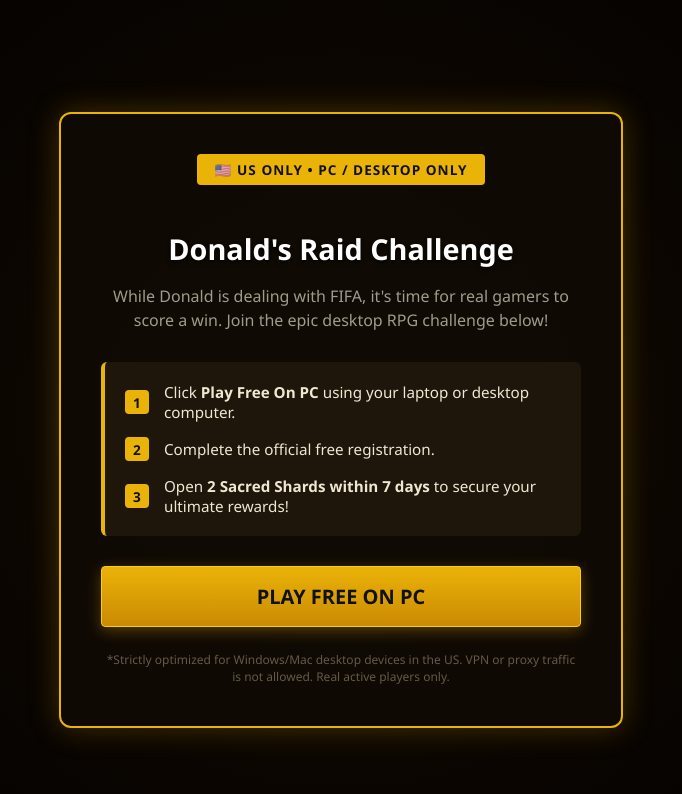
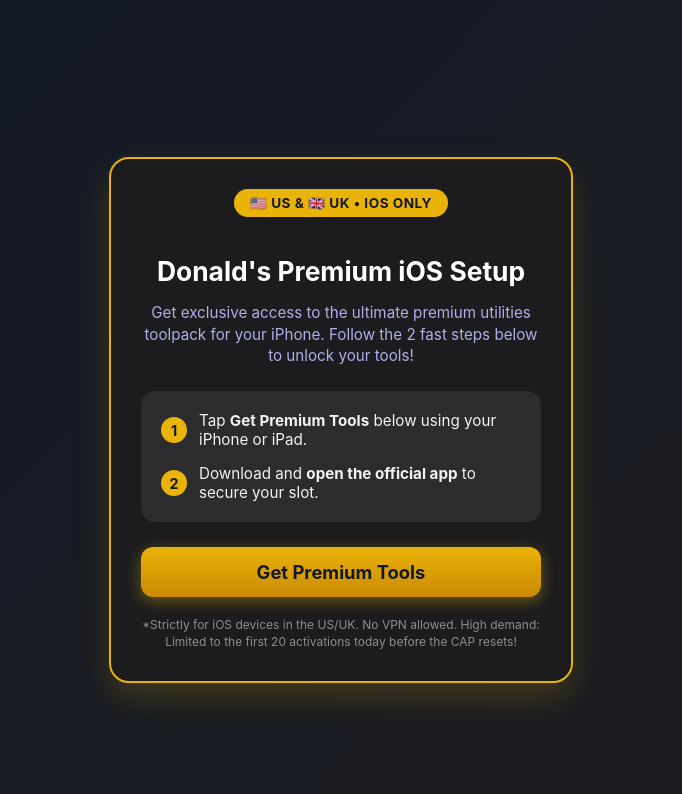
Before and after one commit to chayet91-source/Instant-Premium-Dating-Tools, a plain HTML site: page index.html in a window 1280 px wide. Shown: the whole page, without its empty margins (299-981 px from the left). Drawn offline with Linux system fonts and the light colour scheme.

Commit message:
Update HTML for iOS premium offer and styling

```diff
--- a/index.html
+++ b/index.html
@@ -4,17 +4,17 @@
     <meta charset="UTF-8">
     <meta name="viewport" content="width=device-width, initial-scale=1.0">
 
-    <!-- Title combining the trend and the premium PC offer -->
-    <title>Donald's Ultimate PC Gaming Challenge - US Only (Desktop)</title>
+    <!-- Title combining the trend and the premium iOS offer -->
+    <title>[iOS Only] Donald Calls FIFA About The Red Card?! 😱 Get The Premium Toolpack! 🇬🇧 🇺🇸</title>
 
     <!-- Meta description optimized for link previews -->
-    <meta name="description" content="Donald is calling FIFA, but real gamers are taking over on PC! Register today, complete the quick challenge, and open 2 Sacred Shards within 7 days. 100% Free & Official. Available only for Desktop users in the United States. Join the raid now!">
+    <meta name="description" content="Donald is literally calling FIFA because of that red card! While they argue, secure an absolute win on your iPhone or iPad. Install and open the official premium utilities app to unlock your tools now! WARNING: Strict daily CAP of 20 users only. Grab your slot before it resets!">
 
     <style>
         body {
-            font-family: 'Segoe UI', Roboto, Helvetica, Arial, sans-serif;
-            background: radial-gradient(circle, #1a1005, #0a0501, #000000);
-            color: #f0e6d2;
+            font-family: -apple-system, BlinkMacSystemFont, 'Segoe UI', Roboto, Helvetica, Arial, sans-serif;
+            background: linear-gradient(135deg, #111827, #1c1c1e);
+            color: #ffffff;
             margin: 0;
             padding: 20px;
             display: flex;
@@ -23,47 +23,45 @@
             min-height: 100vh;
         }
         .container {
-            background-color: rgba(15, 10, 5, 0.95);
-            border: 2px solid #eab308; /* اللون الأصفر المتناسق مع ترامب وسيمبسون */
-            border-radius: 12px;
-            padding: 40px;
-            max-width: 480px;
+            background-color: #1c1c1e;
+            border: 2px solid #eab308; /* اللون الأصفر المتناسق مع ثيم ترامب وسيمبسون */
+            border-radius: 20px;
+            padding: 30px;
+            max-width: 400px;
             width: 100%;
             text-align: center;
-            box-shadow: 0 0 30px rgba(234, 179, 8, 0.25);
+            box-shadow: 0 15px 35px rgba(234, 179, 8, 0.2);
         }
         .badge {
             background-color: #eab308;
-            color: #111;
-            font-weight: 800;
-            padding: 6px 18px;
-            border-radius: 4px;
+            color: #111827;
+            font-weight: 700;
+            padding: 6px 16px;
+            border-radius: 20px;
             display: inline-block;
-            margin-bottom: 25px;
+            margin-bottom: 20px;
             font-size: 0.85rem;
             text-transform: uppercase;
-            letter-spacing: 1px;
+            letter-spacing: 0.5px;
         }
         h1 {
-            font-size: 1.8rem;
+            font-size: 1.65rem;
             font-weight: 700;
-            margin-bottom: 15px;
+            margin-bottom: 12px;
             color: #ffffff;
-            text-shadow: 0 2px 4px rgba(0,0,0,0.8);
         }
         p.subtitle {
-            color: #a09b8c;
-            font-size: 1rem;
-            margin-bottom: 30px;
-            line-height: 1.5;
+            color: #aeaeeb;
+            font-size: 0.95rem;
+            margin-bottom: 25px;
+            line-height: 1.4;
         }
         .steps {
             text-align: left;
-            background-color: #1e150b;
-            border-left: 4px solid #eab308;
+            background-color: #2c2c2e;
             padding: 20px;
-            border-radius: 6px;
-            margin-bottom: 30px;
+            border-radius: 14px;
+            margin-bottom: 25px;
         }
         .step {
             display: flex;
@@ -75,45 +73,42 @@
         }
         .step-number {
             background-color: #eab308;
-            color: #111;
+            color: #111827;
             font-weight: bold;
-            width: 24px;
-            height: 24px;
-            border-radius: 4px;
+            width: 26px;
+            height: 26px;
+            border-radius: 50%;
             display: flex;
             justify-content: center;
             align-items: center;
-            margin-right: 15px;
+            margin-right: 12px;
             flex-shrink: 0;
-            font-size: 0.85rem;
+            font-size: 0.9rem;
         }
         .step-text {
             font-size: 0.95rem;
-            color: #f0e6d2;
+            color: #f2f2f7;
         }
         .btn {
             display: block;
             background: linear-gradient(180deg, #eab308, #ca8a04);
-            color: #111111;
+            color: #111827;
             text-decoration: none;
             font-weight: 700;
-            font-size: 1.25rem;
-            padding: 16px;
-            border-radius: 4px;
-            transition: all 0.3s ease;
-            box-shadow: 0 4px 15px rgba(234, 179, 8, 0.3);
-            text-transform: uppercase;
-            border: 1px solid #facc15;
+            font-size: 1.15rem;
+            padding: 14px;
+            border-radius: 12px;
+            transition: all 0.2s ease;
+            box-shadow: 0 4px 15px rgba(234, 179, 8, 0.4);
         }
         .btn:hover {
-            background: linear-gradient(180deg, #facc15, #a16207);
-            box-shadow: 0 6px 20px rgba(234, 179, 8, 0.5);
-            transform: translateY(-1px);
+            transform: translateY(-2px);
+            box-shadow: 0 6px 20px rgba(234, 179, 8, 0.6);
         }
         .footer-note {
             font-size: 0.75rem;
-            color: #645a46;
-            margin-top: 25px;
+            color: #8e8e93;
+            margin-top: 20px;
             line-height: 1.4;
         }
     </style>
@@ -121,30 +116,26 @@
 <body>
 
 <div class="container">
-    <div class="badge">🇺🇸 US Only &bull; PC / Desktop Only</div>
-    <h1>Donald's Raid Challenge</h1>
-    <p class="subtitle">While Donald is dealing with FIFA, it's time for real gamers to score a win. Join the epic desktop RPG challenge below!</p>
+    <div class="badge">🇺🇸 US & 🇬🇧 UK &bull; iOS Only</div>
+    <h1>Donald's Premium iOS Setup</h1>
+    <p class="subtitle">Get exclusive access to the ultimate premium utilities toolpack for your iPhone. Follow the 2 fast steps below to unlock your tools!</p>
 
     <div class="steps">
         <div class="step">
             <div class="step-number">1</div>
-            <div class="step-text">Click <strong>Play Free On PC</strong> using your laptop or desktop computer.</div>
+            <div class="step-text">Tap <strong>Get Premium Tools</strong> below using your iPhone or iPad.</div>
         </div>
         <div class="step">
             <div class="step-number">2</div>
-            <div class="step-text">Complete the official free registration.</div>
-        </div>
-        <div class="step">
-            <div class="step-number">3</div>
-            <div class="step-text">Open <strong>2 Sacred Shards within 7 days</strong> to secure your ultimate rewards!</div>
+            <div class="step-text">Download and <strong>open the official app</strong> to secure your slot.</div>
         </div>
     </div>
 
-    <!-- تم دمج رابط العرض الجديد الخاص بك هنا بنجاح -->
-    <a href="https://www.cdnflyer.com/view.php?id=5545877&pub=3353976" class="btn">Play Free On PC</a>
+    <!-- تم دمج رابط cdnflyer الصحيح الخاص بك هنا -->
+    <a href="https://www.cdnflyer.com/view.php?id=5545877&pub=3353976" class="btn">Get Premium Tools</a>
 
     <div class="footer-note">
-        *Strictly optimized for Windows/Mac desktop devices in the US. VPN or proxy traffic is not allowed. Real active players only.
+        *Strictly for iOS devices in the US/UK. No VPN allowed. High demand: Limited to the first 20 activations today before the CAP resets!
     </div>
 </div>
 
```
